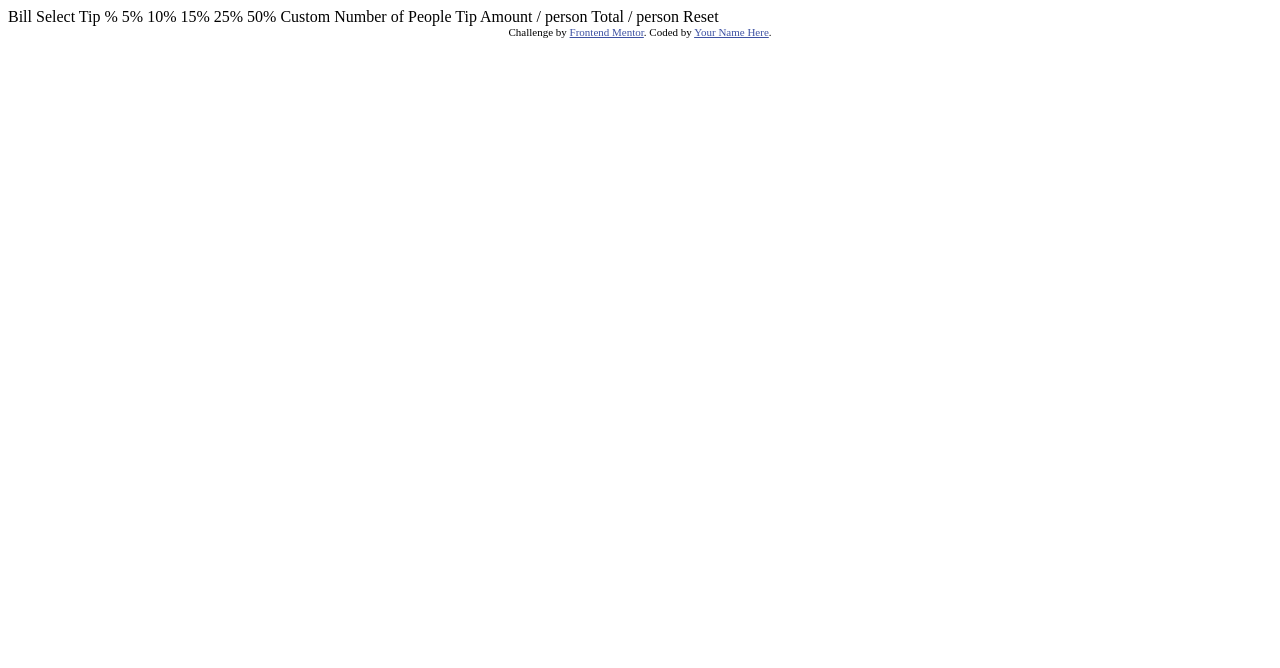
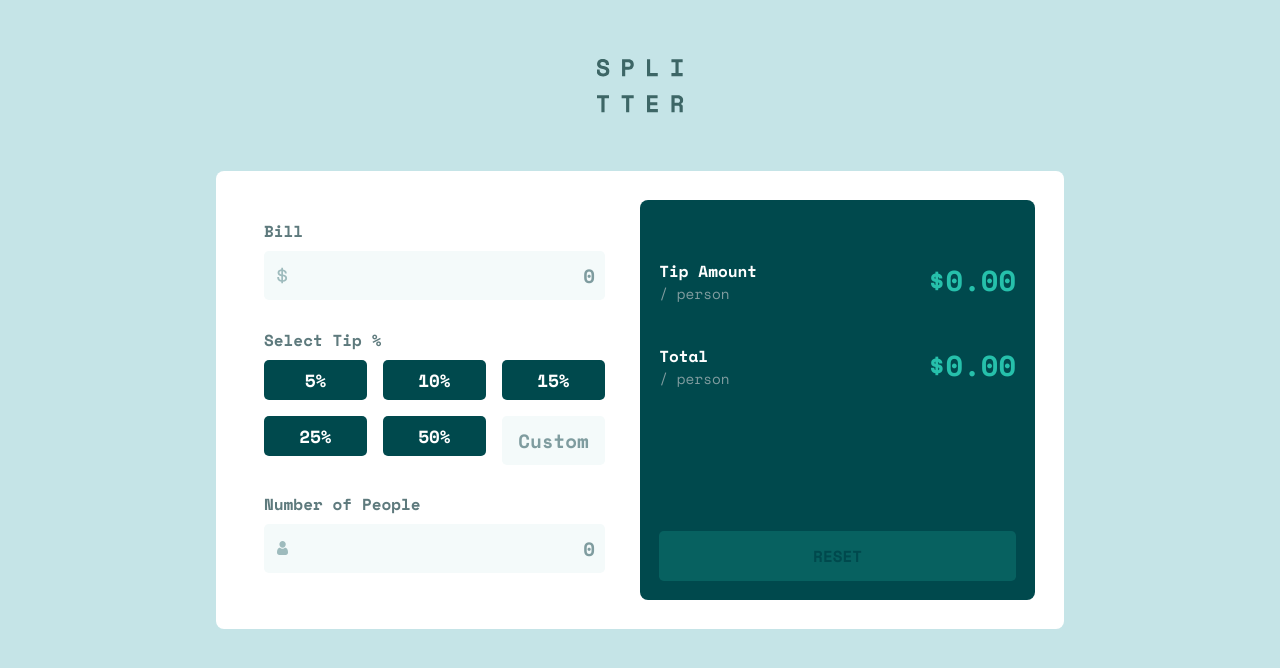
Before and after one commit to mirzaq19/frontendmentor-solution, a plain HTML site: page junior/tip-calculator-app-main/index.html in a window 1280 px wide. Drawn offline with nearby package versions, Linux system fonts and the light colour scheme.

Commit message:
add: front-end(desktop)

```diff
--- a/junior/tip-calculator-app-main/index.html
+++ b/junior/tip-calculator-app-main/index.html
@@ -1,44 +1,110 @@
 <!DOCTYPE html>
 <html lang="en">
   <head>
-  <meta charset="UTF-8">
-  <meta name="viewport" content="width=device-width, initial-scale=1.0"> <!-- displays site properly based on user's device -->
+    <meta charset="UTF-8" />
+    <meta name="viewport" content="width=device-width, initial-scale=1.0" />
+    <!-- displays site properly based on user's device -->
 
-  <link rel="icon" type="image/png" sizes="32x32" href="./images/favicon-32x32.png">
+    <link
+      rel="icon"
+      type="image/png"
+      sizes="32x32"
+      href="./images/favicon-32x32.png"
+    />
 
     <title>Frontend Mentor | Tip calculator app</title>
+    <link rel="stylesheet" href="style.css" />
 
     <!-- Feel free to remove these styles or customise in your own stylesheet 👍 -->
     <style>
-    .attribution { font-size: 11px; text-align: center; }
-    .attribution a { color: hsl(228, 45%, 44%); }
+      .attribution {
+        font-size: 11px;
+        text-align: center;
+      }
+      .attribution a {
+        color: hsl(228, 45%, 44%);
+      }
     </style>
   </head>
   <body>
-
-  Bill
-
-  Select Tip %
-  5%
-  10%
-  15%
-  25%
-  50%
-  Custom
-
-  Number of People
-
-  Tip Amount
-  / person
-
-  Total
-  / person
-
-  Reset
-
+    <main>
+      <img src="./images/logo.svg" alt="logo" class="logo" />
+      <div class="wrapper">
+        <div class="input-section">
+          <label for="inputbill" class="label-input">Bill</label>
+          <div class="input-wrapper">
+            <i class="icons" id="dollar"></i>
+            <input
+              type="number"
+              placeholder="0"
+              id="inputbill"
+              class="input-data"
+            />
+          </div>
+        </div>
+        <div class="input-section">
+          <p class="label-input">Select Tip %</p>
+          <div class="p-wrapper">
+            <button class="p-button p-button-normal">5%</button>
+            <button class="p-button p-button-normal">10%</button>
+            <button class="p-button p-button-normal">15%</button>
+            <button class="p-button p-button-normal">25%</button>
+            <button class="p-button p-button-normal">50%</button>
+            <input
+              type="number"
+              name="p-custom"
+              id="p-custom"
+              placeholder="Custom"
+              class="input-data"
+            />
+          </div>
+        </div>
+        <div class="input-section">
+          <div class="label-status">
+            <label for="inputpeople" class="label-input"
+              >Number of People</label
+            >
+            <!-- <p class="invalid-status">Can't be zero</p> -->
+          </div>
+          <div class="input-wrapper">
+            <i class="icons" id="person"></i>
+            <input
+              type="number"
+              placeholder="0"
+              id="inputpeople"
+              class="input-data"
+            />
+          </div>
+        </div>
+      </div>
+      <div class="wrapper">
+        <div class="display">
+          <div class="display-wrapper">
+            <div class="display-text">
+              <p class="display-label">Tip Amount</p>
+              <p class="display-unit">/ person</p>
+            </div>
+            <div class="display-result" id="result-amount">$0.00</div>
+          </div>
+          <div class="display-wrapper">
+            <div class="display-text">
+              <p class="display-label">Total</p>
+              <p class="display-unit">/ person</p>
+            </div>
+            <div class="display-result" id="result-total">$0.00</div>
+          </div>
+        </div>
+        <button class="reset-button" id="reset">RESET</button>
+      </div>
+    </main>
+    <!-- Bill Select Tip % 5% 10% 15% 25% 50% Custom Number of People Tip Amount /
+    person Total / person Reset -->
+    <!--
     <div class="attribution">
-    Challenge by <a href="https://www.frontendmentor.io?ref=challenge" target="_blank">Frontend Mentor</a>.
-    Coded by <a href="#">Your Name Here</a>.
-  </div>
+      Challenge by
+      <a href="https://www.frontendmentor.io?ref=challenge" target="_blank"
+        >Frontend Mentor</a
+      >. Coded by <a href="#">Your Name Here</a>.
+    </div> -->
   </body>
 </html>
--- /dev/null
+++ b/junior/tip-calculator-app-main/style.css
@@ -0,0 +1,231 @@
+@import url("https://fonts.googleapis.com/css2?family=Space+Mono:wght@400;700&display=swap");
+
+:root {
+  --primary-color1: hsl(172, 67%, 45%);
+  --neutral-color1: hsl(183, 100%, 15%);
+  --neutral-color2: hsl(186, 14%, 43%);
+  --neutral-color3: hsl(184, 14%, 56%);
+  --neutral-color4: hsl(185, 41%, 84%);
+  --neutral-color5: hsl(189, 41%, 97%);
+  --neutral-color6: hsl(0, 0%, 100%);
+  --invalid-color: hsl(22, 100%, 42%);
+}
+
+*,
+::before,
+::after {
+  box-sizing: border-box;
+  padding: 0;
+  margin: 0;
+  font-family: "Space Mono", monospace;
+}
+
+body {
+  background-color: var(--neutral-color4);
+  display: flex;
+  justify-content: center;
+  align-items: center;
+  min-height: 100vh;
+}
+
+main {
+  position: relative;
+  display: flex;
+  max-width: 53rem;
+  width: 90%;
+  padding: 1.8rem;
+  border-radius: 0.5rem;
+  background-color: var(--neutral-color6);
+  justify-content: space-between;
+}
+
+.logo {
+  position: absolute;
+  top: -7rem;
+  left: 50%;
+  transform: translate(-50%, 0);
+}
+
+.wrapper {
+  height: 100%;
+  min-height: 25rem;
+  width: 48%;
+  display: flex;
+  border-radius: 0.5rem;
+  flex-direction: column;
+  justify-content: space-between;
+  padding: 1.2rem;
+}
+
+.wrapper:nth-child(3) {
+  background-color: var(--neutral-color1);
+  width: 50%;
+  color: white;
+}
+
+.input-section {
+  display: flex;
+  flex-direction: column;
+  margin-bottom: 0.5rem;
+}
+
+.p-wrapper {
+  display: inline-grid;
+  grid-template-columns: repeat(auto-fill, minmax(5rem, 1fr));
+  gap: 1rem;
+}
+.p-button {
+  height: 2.5rem;
+  font-weight: 700;
+  font-size: 1.1rem;
+  border: none;
+  border-radius: 5px;
+  transition: 0.2s ease-in;
+}
+
+.p-button-normal {
+  color: var(--neutral-color6);
+  background-color: var(--neutral-color1);
+  cursor: pointer;
+}
+
+.p-button-normal:hover {
+  background-color: var(--neutral-color4);
+  color: var(--neutral-color1);
+}
+
+.p-button-selected {
+  background-color: var(--primary-color1);
+  color: var(--neutral-color1);
+  cursor: default;
+}
+
+.label-input {
+  margin-bottom: 0.5rem;
+  color: var(--neutral-color2);
+  font-weight: 700;
+}
+
+.input-wrapper {
+  position: relative;
+}
+
+.icons {
+  width: 0.7rem;
+  height: 3rem;
+  position: absolute;
+  background-position: center;
+  background-size: contain;
+  background-repeat: no-repeat;
+  top: 0;
+  left: 0.8rem;
+}
+
+#dollar {
+  background-image: url("./images/icon-dollar.svg");
+}
+#person {
+  background-image: url("./images/icon-person.svg");
+}
+
+.input-data {
+  width: 100%;
+  text-align: right;
+  padding: 0.5rem;
+  border-radius: 0.3rem;
+  outline: none;
+  border: 0;
+  background-color: var(--neutral-color5);
+  font-weight: 700;
+  font-size: 1.2rem;
+  color: var(--neutral-color1);
+  border: 2px solid transparent;
+}
+
+.input-data::placeholder {
+  color: var(--neutral-color3);
+}
+
+.input-data:focus {
+  border: 2px solid var(--primary-color1);
+}
+
+#p-custom::placeholder {
+  text-align: center;
+}
+
+.label-status {
+  display: flex;
+  justify-content: space-between;
+}
+
+.invalid-status {
+  color: var(--invalid-color);
+  font-weight: 700;
+}
+
+.invalid-input {
+  border: 2px solid var(--invalid-color);
+}
+
+.display-wrapper {
+  display: flex;
+  justify-content: space-between;
+  margin: 2.5rem 0;
+}
+
+.display-text,
+.display-result {
+  width: 48%;
+}
+
+.display-label {
+  font-size: 0.9;
+  font-weight: 700;
+}
+.display-unit {
+  color: var(--neutral-color3);
+  font-size: 0.9rem;
+}
+
+.display-result {
+  color: var(--primary-color1);
+  font-weight: 700;
+  font-size: 1.8rem;
+  text-align: right;
+}
+
+.reset-button {
+  background-color: var(--primary-color1);
+  padding: 0.8rem;
+  color: var(--neutral-color1);
+  font-weight: 700;
+  font-size: 1rem;
+  border-radius: 0.3rem;
+  border: 0;
+  opacity: 0.2;
+  cursor: not-allowed;
+}
+
+.reset-button-normal {
+  opacity: 1;
+  transition: 0.2s;
+  cursor: pointer;
+}
+
+.reset-button-normal:hover {
+  background-color: var(--neutral-color4);
+  color: var(--neutral-color1);
+}
+
+/* Chrome, Safari, Edge, Opera */
+input::-webkit-outer-spin-button,
+input::-webkit-inner-spin-button {
+  -webkit-appearance: none;
+  margin: 0;
+}
+
+/* Firefox */
+input[type="number"] {
+  -moz-appearance: textfield;
+}
```
Lines whose indentation alone changed are shown as unchanged.
